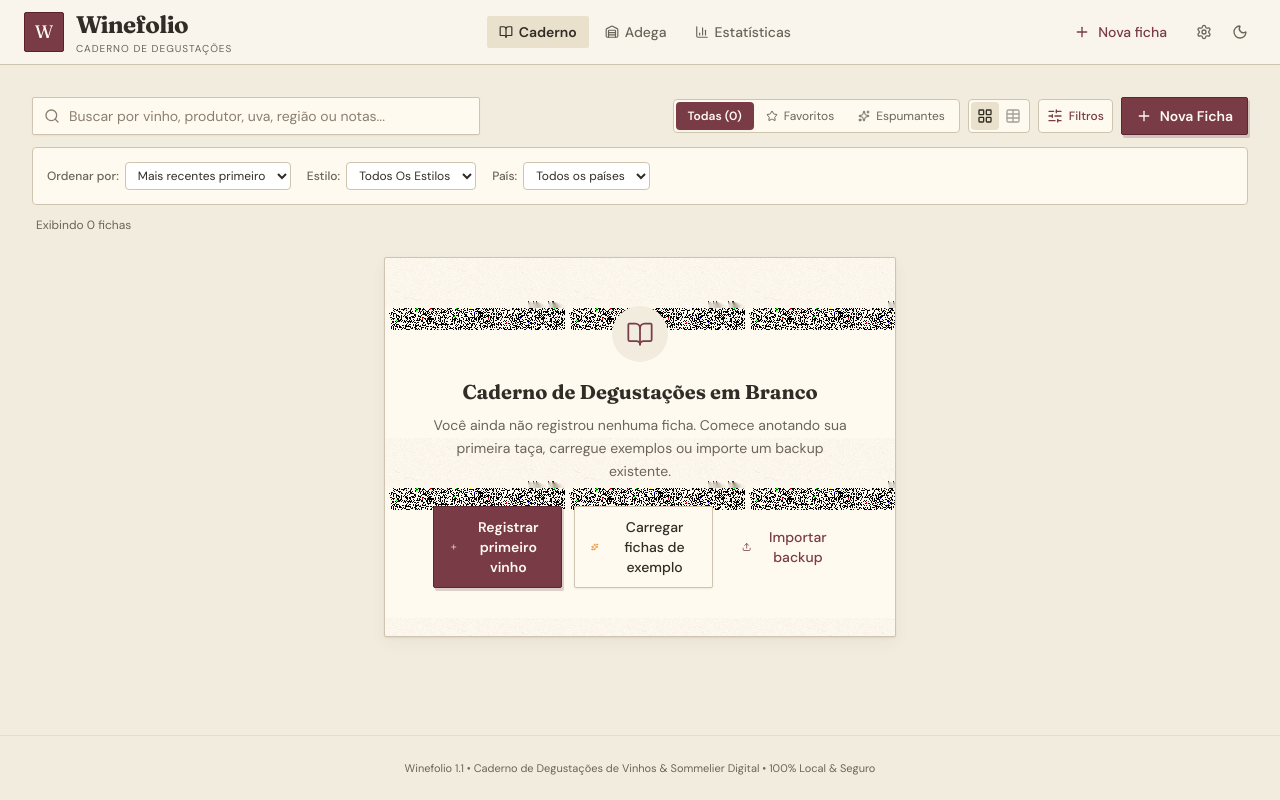
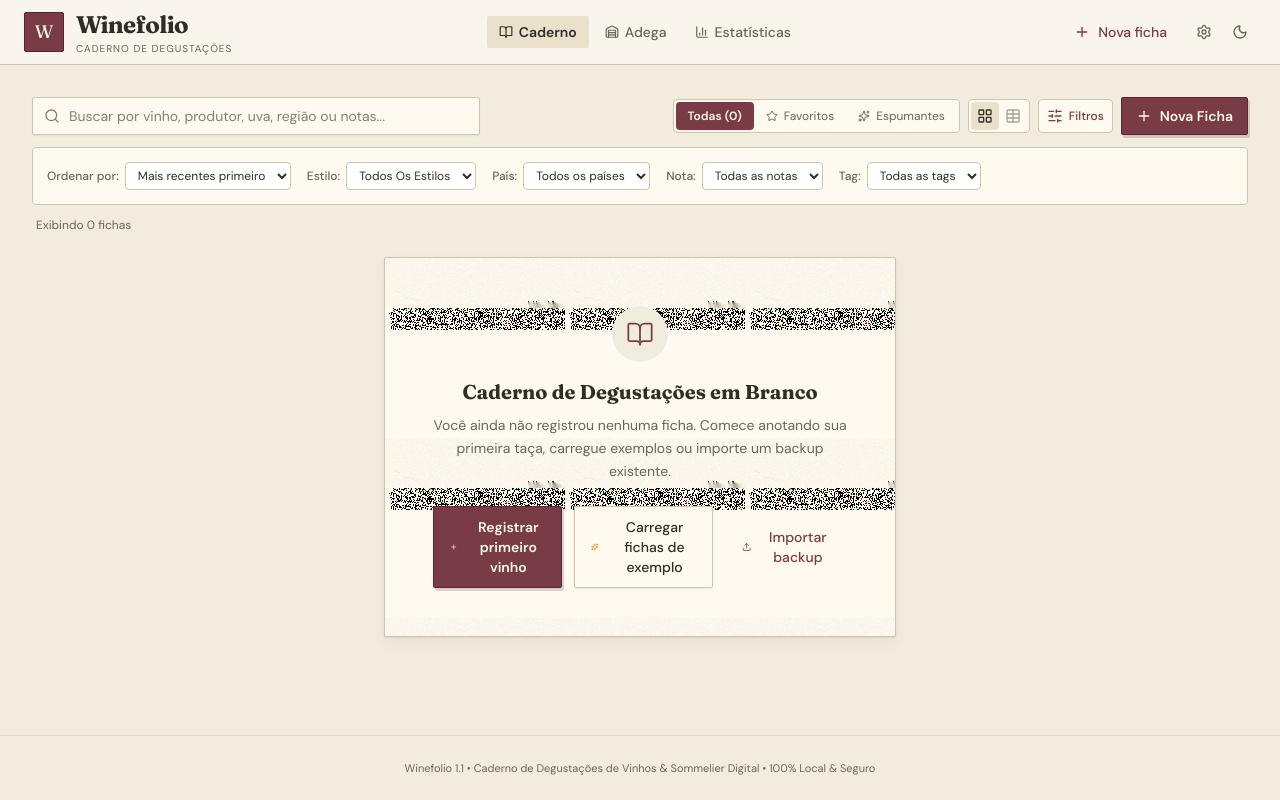
Before and after one commit to jhowtkd/Winefolio, a React (Vite) app: page / in a window 1280 px wide. Both pictures are taken after a click on the button "Filtros". Built offline with nearby package versions, Linux system fonts and the light colour scheme.

Commit message:
feat: filter the journal by rating and tag
Co-Authored-By: Jhonatan Soares <jhonatan.marcela@gmail.com>

```diff
--- a/src/domain/collection.ts
+++ b/src/domain/collection.ts
@@ -9,6 +9,8 @@ export interface FilterOptions {
   style?: string; // 'all' | 'tinto' | 'branco' | 'rose' | 'espumante'
   country?: string;
   vintage?: string;
+  rating?: 'all' | 1 | 2 | 3 | 4 | 5;
+  tag?: string;
   sortBy?: SortOption;
 }
 
@@ -28,6 +30,8 @@ export function filterAndSortEntries(entries: WineEntry[], options: FilterOption
     style = 'all',
     country = 'all',
     vintage = 'all',
+    rating = 'all',
+    tag = '',
     sortBy = 'date-desc',
   } = options;
 
@@ -56,6 +60,18 @@ export function filterAndSortEntries(entries: WineEntry[], options: FilterOption
     // Safra
     if (vintage !== 'all') {
       if ((entry.safra || '').trim() !== vintage) return false;
+    }
+
+    // Nota
+    if (rating !== 'all') {
+      if (entry.conclusao?.avaliacaoEstrelas !== rating) return false;
+    }
+
+    // Tag
+    if (tag.trim()) {
+      const wanted = tag.trim().toLowerCase();
+      const tags = (entry.tags || []).map((t) => t.toLowerCase());
+      if (!tags.includes(wanted)) return false;
     }
 
     // Texto de busca
--- a/src/features/journal/CollectionToolbar.tsx
+++ b/src/features/journal/CollectionToolbar.tsx
@@ -18,6 +18,11 @@ interface CollectionToolbarProps {
   availableStyles: string[];
   selectedStyle: string;
   onStyleChange: (style: string) => void;
+  selectedRating: 'all' | 1 | 2 | 3 | 4 | 5;
+  onRatingChange: (rating: 'all' | 1 | 2 | 3 | 4 | 5) => void;
+  availableTags: string[];
+  selectedTag: string;
+  onTagChange: (tag: string) => void;
   totalFiltered: number;
   totalAll: number;
   onNewEntry: () => void;
@@ -38,6 +43,11 @@ export const CollectionToolbar: React.FC<CollectionToolbarProps> = ({
   availableStyles,
   selectedStyle,
   onStyleChange,
+  selectedRating,
+  onRatingChange,
+  availableTags,
+  selectedTag,
+  onTagChange,
   totalFiltered,
   totalAll,
   onNewEntry,
@@ -146,7 +156,11 @@ export const CollectionToolbar: React.FC<CollectionToolbarProps> = ({
             type="button"
             onClick={() => setShowFilters(!showFilters)}
             className={`p-2 rounded border border-[#cfc4b0] dark:border-[#3d362b] bg-[#fffaf0] dark:bg-[#25221d] text-xs font-medium flex items-center gap-1.5 ${
-              showFilters || selectedCountry !== 'all' || selectedStyle !== 'all'
+              showFilters ||
+              selectedCountry !== 'all' ||
+              selectedStyle !== 'all' ||
+              selectedRating !== 'all' ||
+              selectedTag !== ''
                 ? 'text-[#793b46] border-[#793b46]'
                 : 'text-[#6b6458] dark:text-[#9e9687]'
             }`}
@@ -221,13 +235,58 @@ export const CollectionToolbar: React.FC<CollectionToolbarProps> = ({
             </select>
           </div>
 
+          {/* Filtro por Nota */}
+          <div className="flex items-center gap-1.5">
+            <span className="font-medium text-[#6b6458] dark:text-[#9e9687]">Nota:</span>
+            <select
+              value={selectedRating}
+              onChange={(e) =>
+                onRatingChange(
+                  e.target.value === 'all'
+                    ? 'all'
+                    : (Number(e.target.value) as 1 | 2 | 3 | 4 | 5)
+                )
+              }
+              className="py-1 px-2 rounded border border-[#cfc4b0] dark:border-[#3d362b] bg-white dark:bg-[#1a1714] text-[#312d26] dark:text-[#eee7db] text-xs focus:outline-hidden"
+            >
+              <option value="all">Todas as notas</option>
+              {[1, 2, 3, 4, 5].map((n) => (
+                <option key={n} value={n}>
+                  {n} {n === 1 ? 'estrela' : 'estrelas'}
+                </option>
+              ))}
+            </select>
+          </div>
+
+          {/* Filtro por Tag */}
+          <div className="flex items-center gap-1.5">
+            <span className="font-medium text-[#6b6458] dark:text-[#9e9687]">Tag:</span>
+            <select
+              value={selectedTag}
+              onChange={(e) => onTagChange(e.target.value)}
+              className="py-1 px-2 rounded border border-[#cfc4b0] dark:border-[#3d362b] bg-white dark:bg-[#1a1714] text-[#312d26] dark:text-[#eee7db] text-xs focus:outline-hidden"
+            >
+              <option value="">Todas as tags</option>
+              {availableTags.map((t) => (
+                <option key={t} value={t}>
+                  {t}
+                </option>
+              ))}
+            </select>
+          </div>
+
           {/* Limpar filtros */}
-          {(selectedCountry !== 'all' || selectedStyle !== 'all') && (
+          {(selectedCountry !== 'all' ||
+            selectedStyle !== 'all' ||
+            selectedRating !== 'all' ||
+            selectedTag !== '') && (
             <button
               type="button"
               onClick={() => {
                 onCountryChange('all');
                 onStyleChange('all');
+                onRatingChange('all');
+                onTagChange('');
               }}
               className="text-[#793b46] dark:text-[#b05e6e] font-medium hover:underline ml-auto"
             >
--- a/src/features/journal/JournalPage.tsx
+++ b/src/features/journal/JournalPage.tsx
@@ -47,6 +47,8 @@ export const JournalPage: React.FC<JournalPageProps> = ({
   const [selectedCountry, setSelectedCountry] = useState('all');
   const [selectedStyle, setSelectedStyle] = useState('all');
   const [selectedAroma, setSelectedAroma] = useState('');
+  const [selectedRating, setSelectedRating] = useState<'all' | 1 | 2 | 3 | 4 | 5>('all');
+  const [selectedTag, setSelectedTag] = useState('');
 
   // Dialogo de exclusão
   const [deletingEntry, setDeletingEntry] = useState<WineEntry | null>(null);
@@ -70,6 +72,17 @@ export const JournalPage: React.FC<JournalPageProps> = ({
     return Array.from(set).sort();
   }, [entries]);
 
+  const availableTags = useMemo(() => {
+    const seen = new Map<string, string>();
+    for (const e of entries) {
+      for (const tag of e.tags || []) {
+        const clean = tag.trim();
+        if (clean && !seen.has(clean.toLowerCase())) seen.set(clean.toLowerCase(), clean);
+      }
+    }
+    return Array.from(seen.values()).sort((a, b) => a.localeCompare(b));
+  }, [entries]);
+
   // Filtro combinado incluindo o aroma selecionado se houver
   const filteredEntries = useMemo(() => {
     let result = filterAndSortEntries(entries, {
@@ -77,6 +90,8 @@ export const JournalPage: React.FC<JournalPageProps> = ({
       tab: activeTab,
       style: selectedStyle,
       country: selectedCountry,
+      rating: selectedRating,
+      tag: selectedTag,
       sortBy,
     });
 
@@ -87,7 +102,17 @@ export const JournalPage: React.FC<JournalPageProps> = ({
     }
 
     return result;
-  }, [entries, searchQuery, activeTab, selectedStyle, selectedCountry, sortBy, selectedAroma]);
+  }, [
+    entries,
+    searchQuery,
+    activeTab,
+    selectedStyle,
+    selectedCountry,
+    selectedRating,
+    selectedTag,
+    sortBy,
+    selectedAroma,
+  ]);
 
   const stats = useMemo(() => getCollectionStats(entries), [entries]);
   const aromaFrequencies = useMemo(() => getAromaFrequencies(entries), [entries]);
@@ -124,6 +149,11 @@ export const JournalPage: React.FC<JournalPageProps> = ({
         availableStyles={availableStyles}
         selectedStyle={selectedStyle}
         onStyleChange={setSelectedStyle}
+        selectedRating={selectedRating}
+        onRatingChange={setSelectedRating}
+        availableTags={availableTags}
+        selectedTag={selectedTag}
+        onTagChange={setSelectedTag}
         totalFiltered={filteredEntries.length}
         totalAll={entries.length}
         onNewEntry={onNewEntry}
@@ -164,6 +194,8 @@ export const JournalPage: React.FC<JournalPageProps> = ({
                 setSelectedCountry('all');
                 setSelectedStyle('all');
                 setSelectedAroma('');
+                setSelectedRating('all');
+                setSelectedTag('');
               }}
             >
               Limpar todos os filtros
```
Also changed, not shown: 1 other file (tests, documents, lock files or other folders).
